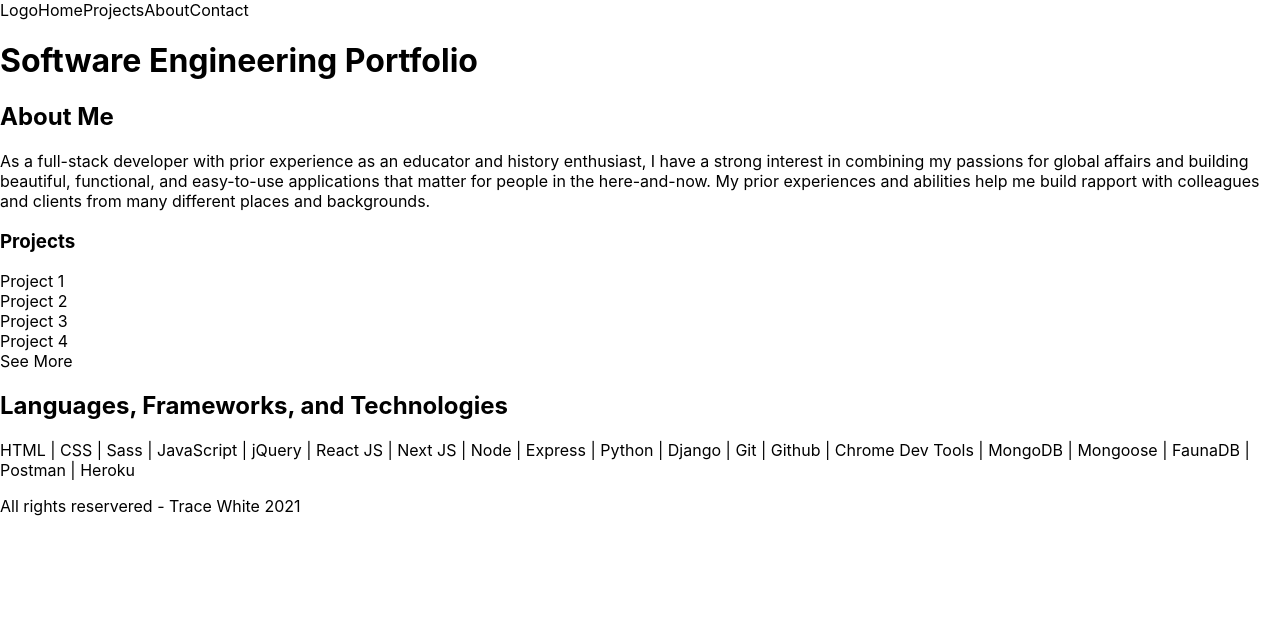
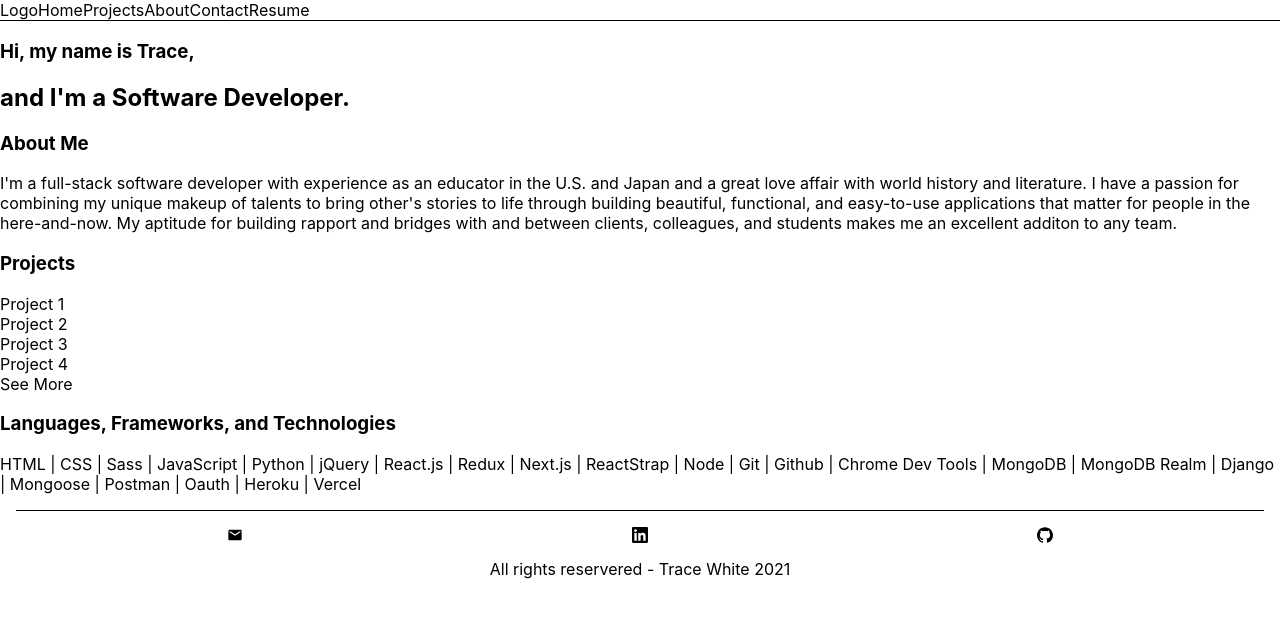
Before and after one commit to traceannwhite/software-engineering-portfolio, a Next.js app: page / in a window 1280 px wide. Shown: the top 618 px of the page. Built offline with nearby package versions, Linux system fonts and the light colour scheme.

Commit message:
added links and updated info

```diff
--- a/components/Footer.js
+++ b/components/Footer.js
@@ -1,7 +1,23 @@
-export default function Footer(props) {
+import styles from "../styles/Footer.module.sass";
+import Link from "next/link";
+import { MdEmail } from "react-icons/md";
+import { SiLinkedin, SiGithub } from "react-icons/si";
+
+export default function Footer() {
   return (
-    <footer>
-      <p>All rights reservered - Trace White {new Date().getFullYear()}</p>
+    <footer className={styles.footer}>
+      <div className={styles.social}>
+        <Link href="mailto:traceannwhite@gmail.com">
+          <MdEmail />
+        </Link>
+        <Link href="https://www.linkedin.com/in/tracewhite/">
+          <SiLinkedin />
+        </Link>
+        <Link href="https://github.com/traceannwhite">
+          <SiGithub />
+        </Link>
+      </div>
+      <p className={styles.copyright}>All rights reservered - Trace White {new Date().getFullYear()}</p>
     </footer>
   );
 }
--- a/components/Header.js
+++ b/components/Header.js
@@ -7,9 +7,12 @@ export default function Header(props) {
       <div className={styles.logo}>Logo</div>
       <div>
         <Link href="/">Home</Link>
-        <Link href="/">Projects</Link>
-        <Link href="/">About</Link>
-        <Link href="/">Contact</Link>
+        <Link href="/projects">Projects</Link>
+        <Link href="/about">About</Link>
+        <Link href="mailto:traceannwhite@gmail.com">Contact</Link>
+        <Link href="/documents/Trace_White_Full-Stack_Developer_Resume.pdf">
+          Resume
+        </Link>
       </div>
     </header>
   );
--- /dev/null
+++ b/components/Skills.js
@@ -0,0 +1,13 @@
+import Link from "next/link";
+
+export default function Skills() {
+  return (
+    <div>
+      <p>
+        HTML | CSS | Sass | JavaScript | Python | jQuery | React.js | Redux |
+        Next.js | ReactStrap | Node | Git | Github | Chrome Dev Tools | MongoDB
+        | MongoDB Realm | Django | Mongoose | Postman | Oauth | Heroku | Vercel
+      </p>
+    </div>
+  );
+}
--- a/pages/_app.js
+++ b/pages/_app.js
@@ -1,4 +1,4 @@
-import "../styles/globals.css";
+import "../styles/globals.sass";
 import Layout from "../components/Layout";
 
 function MyApp({ Component, pageProps }) {
--- a/pages/contact.js
+++ b/pages/contact.js
@@ -1,3 +1,7 @@
 export default function Contact() {
-  return <div></div>;
+  return <div>
+    <h1>Email Address</h1>
+    <h1>LinkedIn</h1>
+    <h1>Github</h1>
+  </div>;
 }
--- a/pages/index.js
+++ b/pages/index.js
@@ -1,19 +1,26 @@
 import projects from "../data/projects.json";
 import Link from "next/link";
+import Skills from "../components/Skills";
 
 export default function Home() {
   return (
     <main>
-      <h1>Software Engineering Portfolio</h1>
-      <h2>About Me</h2>
+      <h3>Hi, my name is Trace,</h3>
+      <h2>and I'm a Software Developer.</h2>
+      <div>
+        <h3>About Me</h3>
         <p>
-        As a full-stack developer with prior experience as an educator and
-        history enthusiast, I have a strong interest in combining my passions
-        for global affairs and building beautiful, functional, and easy-to-use
-        applications that matter for people in the here-and-now. My prior
-        experiences and abilities help me build rapport with colleagues and
-        clients from many different places and backgrounds.
+          I'm a full-stack software developer with experience as an educator in
+          the U.S. and Japan and a great love affair with world history and
+          literature. I have a passion for combining my unique makeup of talents
+          to bring other's stories to life through building beautiful,
+          functional, and easy-to-use applications that matter for people in the
+          here-and-now. My aptitude for building rapport and bridges with and
+          between clients, colleagues, and students makes me an excellent
+          additon to any team.
         </p>
+      </div>
+      <div>
         <h3>Projects</h3>
         {projects.map((project, index) => {
           return (
@@ -23,12 +30,11 @@ export default function Home() {
           );
         })}
         <Link href="/projects">See More</Link>
-      <h2>Languages, Frameworks, and Technologies</h2>
-      <p>
-        HTML | CSS | Sass | JavaScript | jQuery | React JS | Next JS | Node |
-        Express | Python | Django | Git | Github | Chrome Dev Tools | MongoDB |
-        Mongoose | FaunaDB | Postman | Heroku
-      </p>
+      </div>
+      <div>
+        <h3>Languages, Frameworks, and Technologies</h3>
+        <Skills />
+      </div>
     </main>
   );
 }
--- a/pages/projects/[slug].js
+++ b/pages/projects/[slug].js
@@ -11,7 +11,7 @@ export default function Project({ project }) {
         <button>Live Project</button>
       </a>
       <a href={project.github}>
-        <button>Live Project</button>
+        <button>Github Repo</button>
       </a>
     </div>
   );
--- /dev/null
+++ b/styles/Footer.module.sass
@@ -0,0 +1,11 @@
+.footer
+    border-top: 1px black solid
+    margin: 1em
+    padding: 1em
+
+.social
+    display: flex
+    justify-content: space-around
+
+.copyright
+    text-align: center
--- a/styles/Header.module.sass
+++ b/styles/Header.module.sass
@@ -2,3 +2,4 @@
     background: transparent
     width: 100%
     display: flex
+    border-bottom: 1px black solid
--- a/styles/globals.css
+++ /dev/null
@@ -1,16 +0,0 @@
-html,
-body {
-  padding: 0;
-  margin: 0;
-  font-family: -apple-system, BlinkMacSystemFont, Segoe UI, Roboto, Oxygen,
-    Ubuntu, Cantarell, Fira Sans, Droid Sans, Helvetica Neue, sans-serif;
-}
-
-a {
-  color: inherit;
-  text-decoration: none;
-}
-
-* {
-  box-sizing: border-box;
-}
--- /dev/null
+++ b/styles/globals.sass
@@ -0,0 +1,8 @@
+html,body
+  padding: 0
+  margin: 0
+  font-family: -apple-system,BlinkMacSystemFont, Segoe UI, Roboto, Oxygen, Ubuntu, Cantarell, Fira Sans, Droid Sans, Helvetica Neue, sans-serif
+
+a
+  text-decoration: none
+  color: black
```
Also changed, not shown: styles/Home.module.sass (+4 -119 lines), 1 other file (tests, documents, lock files or other folders). Lines whose indentation alone changed are shown as unchanged.
